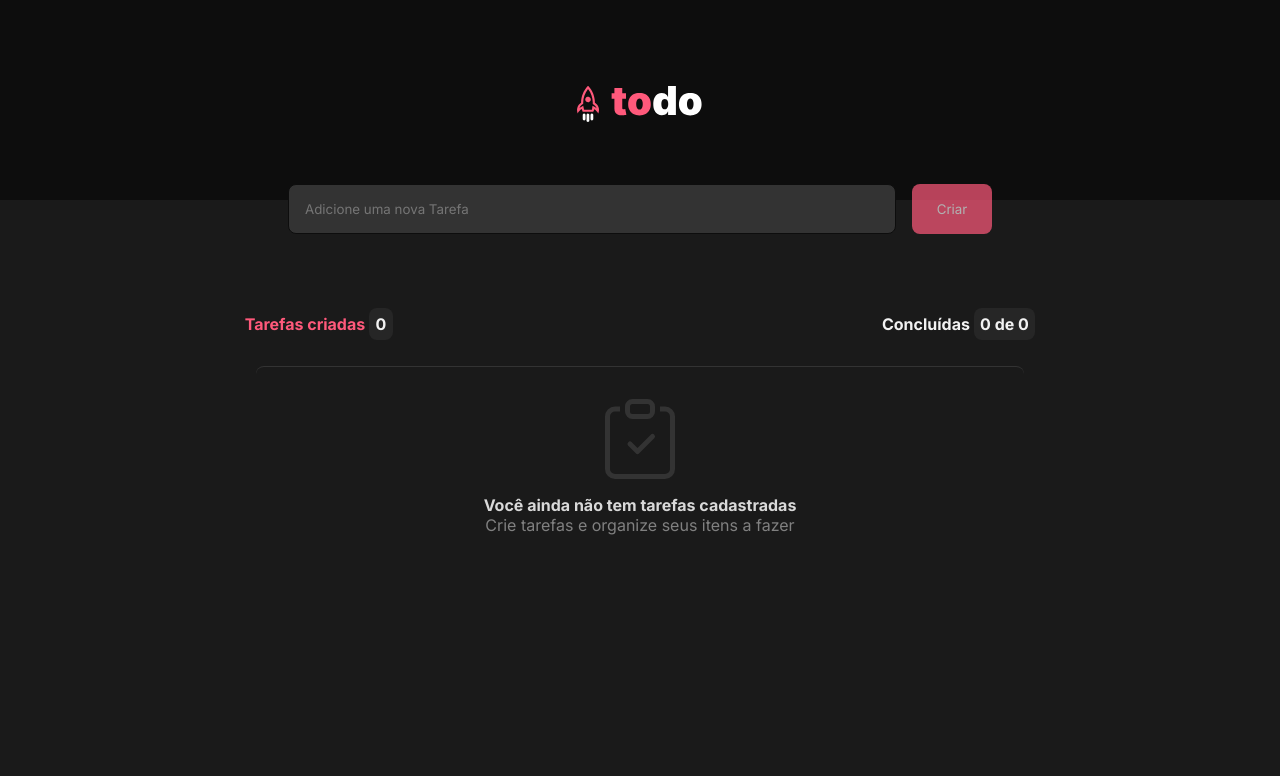
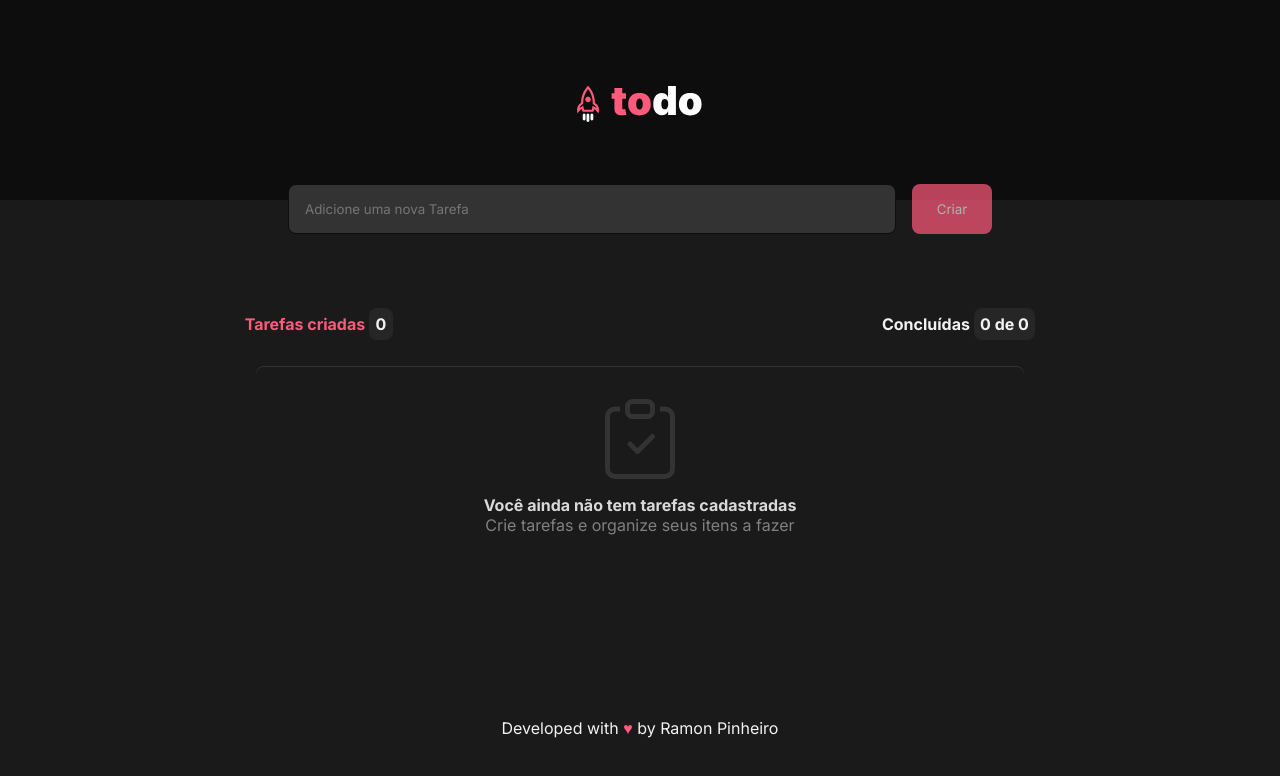
Before and after one commit to ramontrovao/todo-list, a React (Vite) app: page / in a window 1280 px wide. Shown: the top 776 px of the page. Built offline with nearby package versions, Linux system fonts and the light colour scheme.

Commit message:
final commit

```diff
--- a/index.html
+++ b/index.html
@@ -4,6 +4,11 @@
     <meta charset="UTF-8" />
     <link rel="preconnect" href="https://fonts.googleapis.com" />
     <link rel="preconnect" href="https://fonts.gstatic.com" crossorigin />
+    <link
+      rel="shortcut icon"
+      href="./public/assets/logo.svg"
+      type="image/x-icon"
+    />
     <link
       href="https://fonts.googleapis.com/css2?family=Inter:wght@400;700;900&display=swap"
       rel="stylesheet"
--- a/src/App.tsx
+++ b/src/App.tsx
@@ -1,4 +1,5 @@
 import { Main } from "./components/Main";
+import { Footer } from "./components/Footer";
 
 import styles from "./App.module.scss";
 
@@ -10,6 +11,8 @@ function App() {
       </header>
 
       <Main />
+
+      <Footer />
     </>
   );
 }
--- /dev/null
+++ b/src/components/Footer.module.scss
@@ -0,0 +1,14 @@
+@import '../variables.scss';
+
+.footer {
+    padding: 1rem;
+}
+
+.footer p {
+    color: $gray-100;
+    text-align: center;
+}
+
+#heart {
+    color: $pink-dark;
+}
--- /dev/null
+++ b/src/components/Footer.tsx
@@ -0,0 +1,9 @@
+import styles from "./Footer.module.scss"
+
+export const Footer = () => {
+    return (
+        <footer className={styles.footer}>
+            <p>Developed with <span id={styles.heart}>&hearts;</span> by Ramon Pinheiro</p>
+        </footer>
+    )
+}
--- a/src/components/Main.module.scss
+++ b/src/components/Main.module.scss
@@ -91,7 +91,7 @@
     align-items: center;
     gap: 2rem;
     width: 60%;
-    min-height: 100vh;
+    min-height: 40vh;
     border-top: 1px solid $gray-400;
     border-radius: 0.5rem;
     padding-top: 2rem;
--- a/src/components/Task.module.scss
+++ b/src/components/Task.module.scss
@@ -9,6 +9,10 @@
     width: 100%;
 
     background-color: $gray-400;
+}
+
+.taskCheck {
+    accent-color: $pink-dark;
 }
 
 .taskContent {
```
